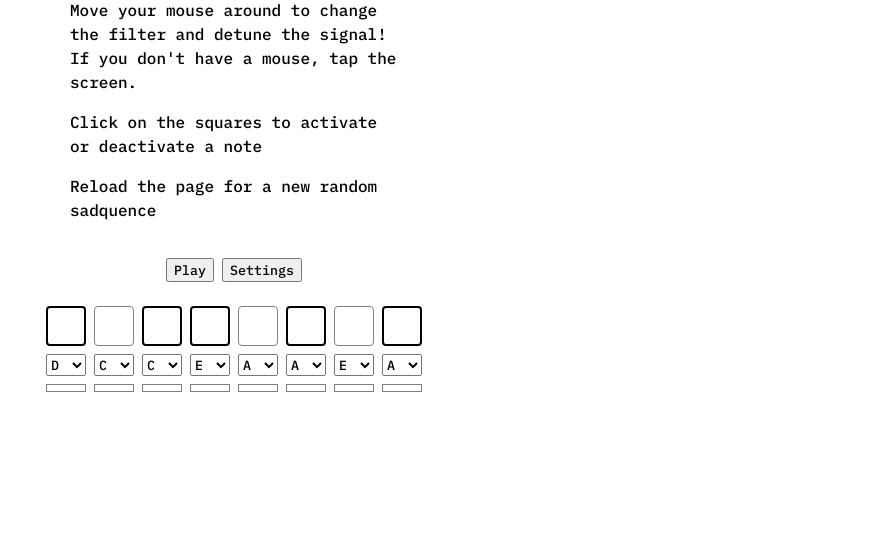
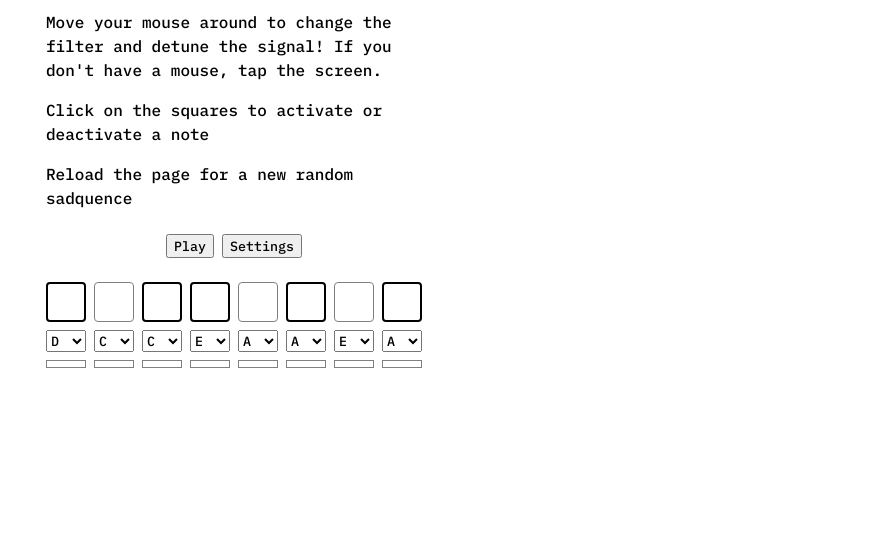
Before and after one commit to simonlindstedt/uselessSynth, a plain HTML site: page index.html in a window 1280 px wide. Shown: the part 245-800 px from the top of the page, without its empty margins (406-1280 px from the left). Drawn offline with Linux system fonts and the light colour scheme.

```diff
--- a/assets/css/style.css
+++ b/assets/css/style.css
@@ -44,8 +44,8 @@ select {
 }
 
 .text-content {
-  max-width: 360px;
-  padding: 16px;
+  max-width: 384px;
+  padding: 4px;
 }
 
 .text-content h1 {
```
Also changed, not shown: 1 other file.
